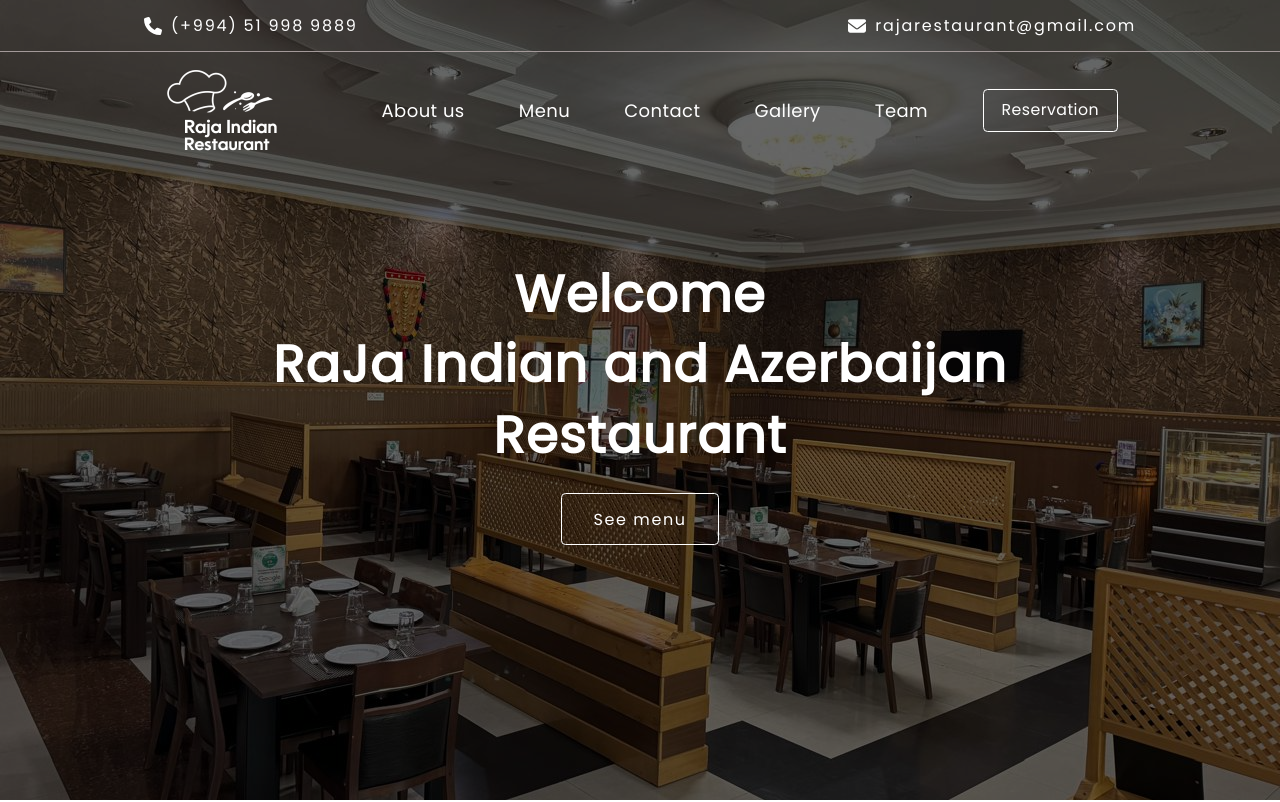
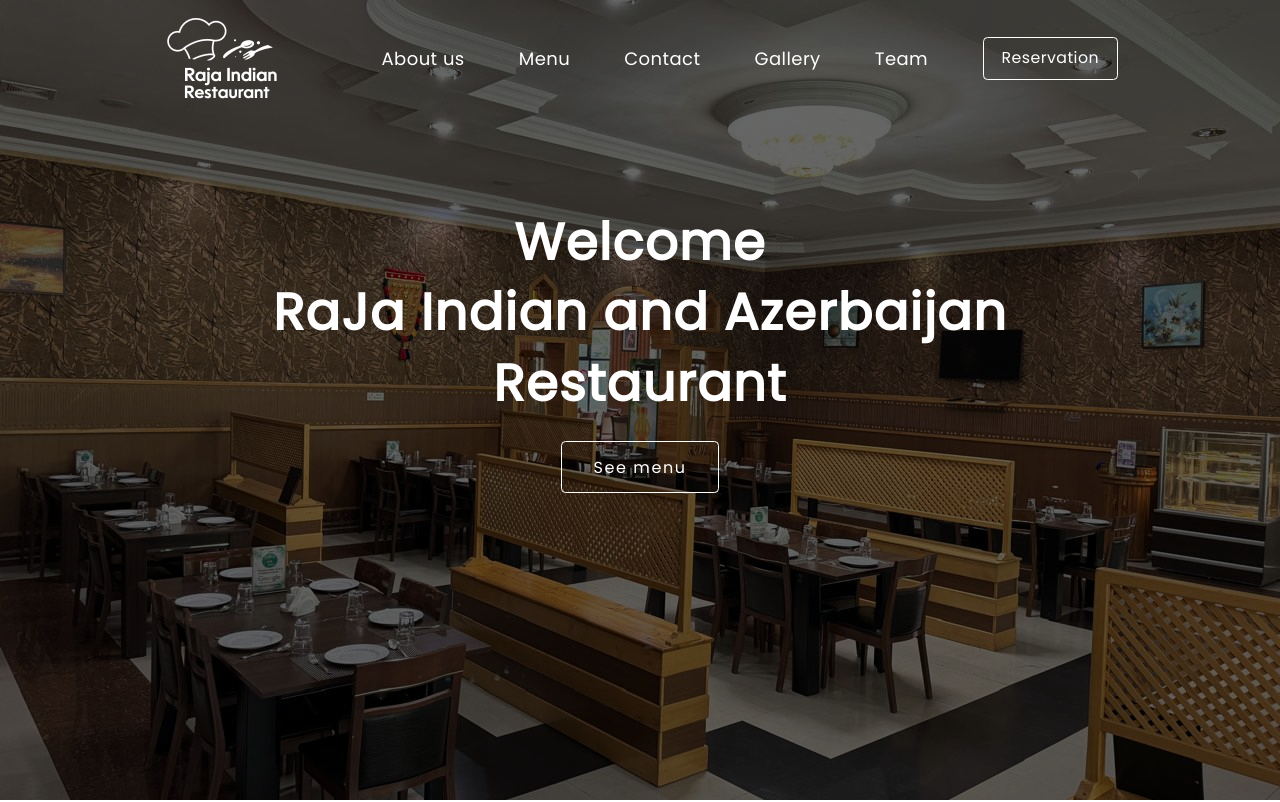
Before and after one commit to vilayat571/raja_system, a React (Vite) app: page / in a window 1280 px wide. Shown: the top 802 px of the page. Built offline with nearby package versions, Linux system fonts and the light colour scheme.

Commit message:
some changes in navbar

```diff
--- a/src/atoms/Header/ContactAtoms.tsx
+++ b/src/atoms/Header/ContactAtoms.tsx
@@ -13,7 +13,7 @@
   return (
     <div className={style}>
     <FontAwesomeIcon icon={icon} size='1x' />
-    <span className="ml-2 text-[16px]">{text}</span>
+    <span className="ml-2 text-sm text-[#cdcdcd] mt-1">{text}</span>
   </div>
   )
 }
--- a/src/components/Footer/Foot.tsx
+++ b/src/components/Footer/Foot.tsx
@@ -1,6 +1,7 @@
 import Icon from "./Icon";
 import { FaFacebookF, FaLinkedin } from "react-icons/fa";
 import { BsInstagram, BsTiktok } from "react-icons/bs";
+import ContactDetails from "../Home/ContactDetails";
 
 const Foot = () => {
   return (
@@ -49,6 +50,7 @@
             <br />
             Every Day
           </p>
+          <ContactDetails />
         </div>
       </div>
 
--- a/src/components/Home/ContactDetails.tsx
+++ b/src/components/Home/ContactDetails.tsx
@@ -13,7 +13,7 @@
     },
     {
       id: 2,
-      style: "items-center xl:flex lg:flex md:flex sm:hidden",
+      style: "flex items-center",
       text: "rajarestaurant@gmail.com",
       icon: faEnvelope,
     },
@@ -21,12 +21,7 @@
 
   return (
     <div
-      className="
-      xl:px-32 lg:px-32 md:px-32 sm:px-4
-       w-full py-3
-      flex justify-between items-center
-      border-[#a39999] border-b-[0.5px]
-       text-white  text-[12px]"
+      className=" mt-2 "
     >
       {details.map((detail: IContactDetails) => {
         return (
--- a/src/components/Home/Header.tsx
+++ b/src/components/Home/Header.tsx
@@ -1,10 +1,8 @@
 import Welcome from "./Welcome";
-import ContactDetails from "./ContactDetails";
 import Navbar from "./Navbar";
 function Header() {
   return (
     <div className="flex flex-col  xl:h-[700px] lg:h-screen w-full z-3 absolute top-0 ">
-      <ContactDetails />
       <Navbar />
       <Welcome />
     </div>
```
